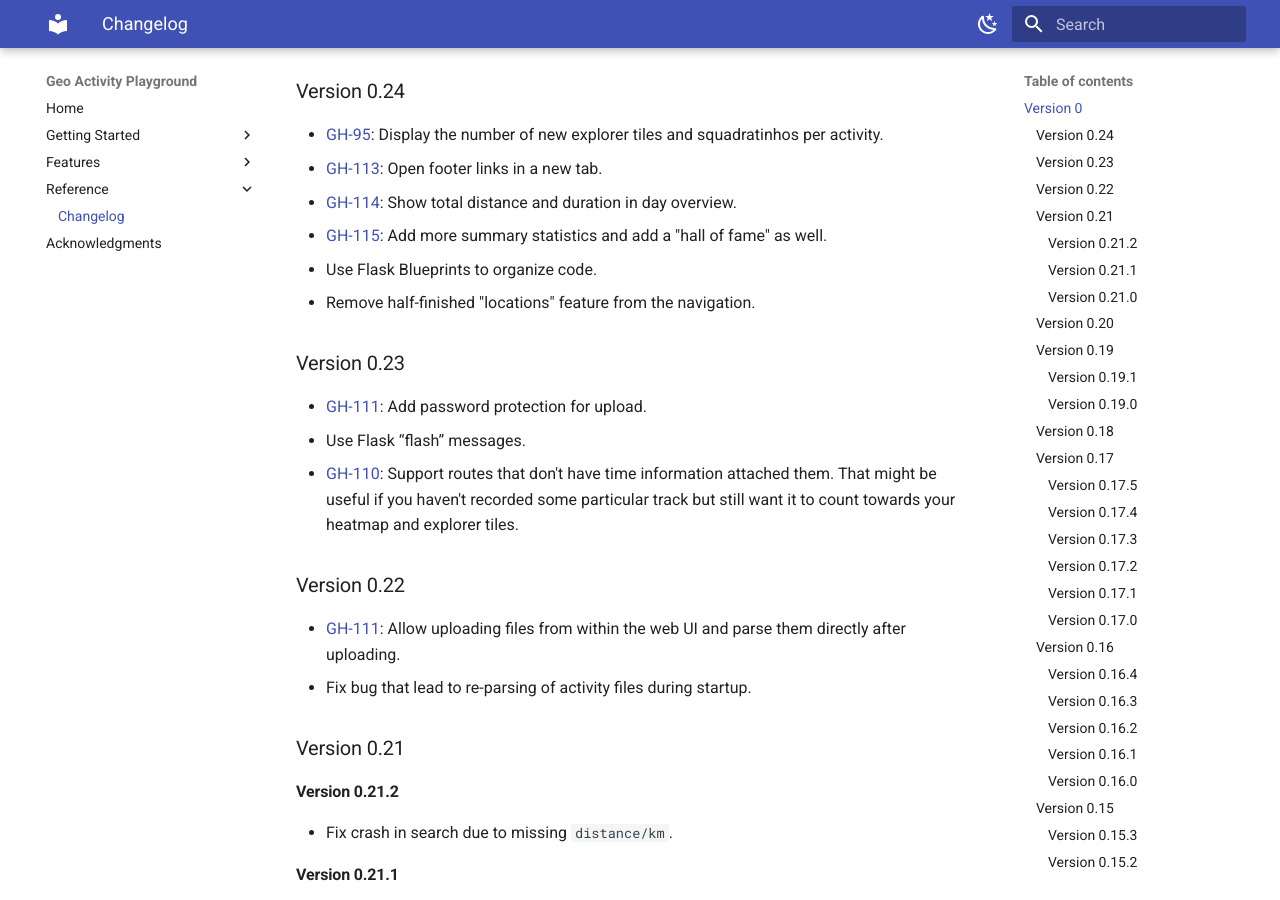
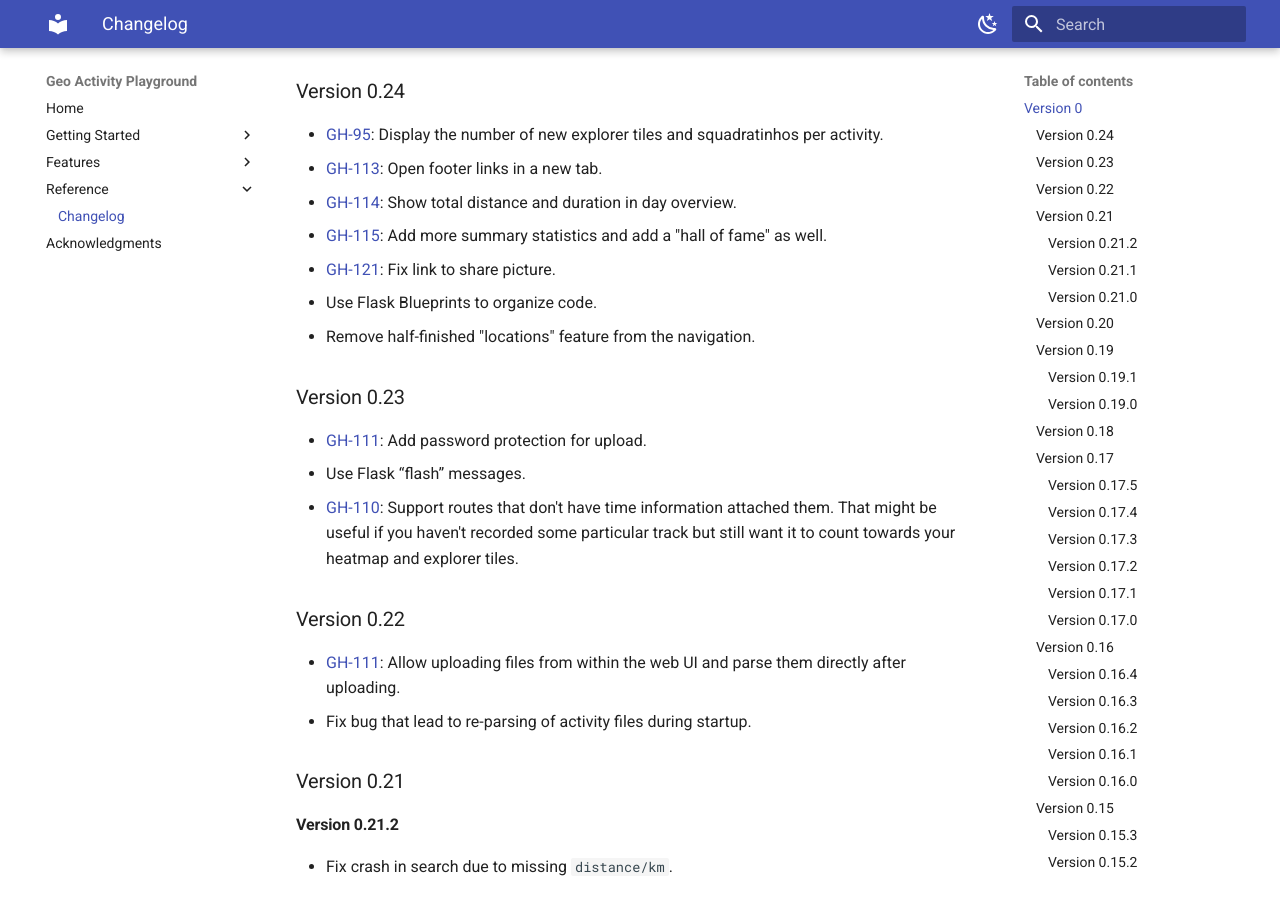
Before and after one commit to martin-ueding/geo-activity-playground, an MkDocs documentation site: the page built from docs/reference/changelog.md, in a window 1280 px wide and 900 px high, scrolled down 303 px. Built offline with MkDocs 1.6.1 and Material for MkDocs 9.7.7, drawn with Linux system fonts in a browser that asks for light colours.

Commit message:
Changelog entry

```diff
--- a/docs/reference/changelog.md
+++ b/docs/reference/changelog.md
@@ -12,6 +12,7 @@
 - [GH-113](https://github.com/martin-ueding/geo-activity-playground/pull/113): Open footer links in a new tab.
 - [GH-114](https://github.com/martin-ueding/geo-activity-playground/issues/114): Show total distance and duration in day overview.
 - [GH-115](https://github.com/martin-ueding/geo-activity-playground/issues/115): Add more summary statistics and add a "hall of fame" as well.
+- [GH-121](https://github.com/martin-ueding/geo-activity-playground/issues/121): Fix link to share picture.
 - Use Flask Blueprints to organize code.
 - Remove half-finished "locations" feature from the navigation.
 
```
